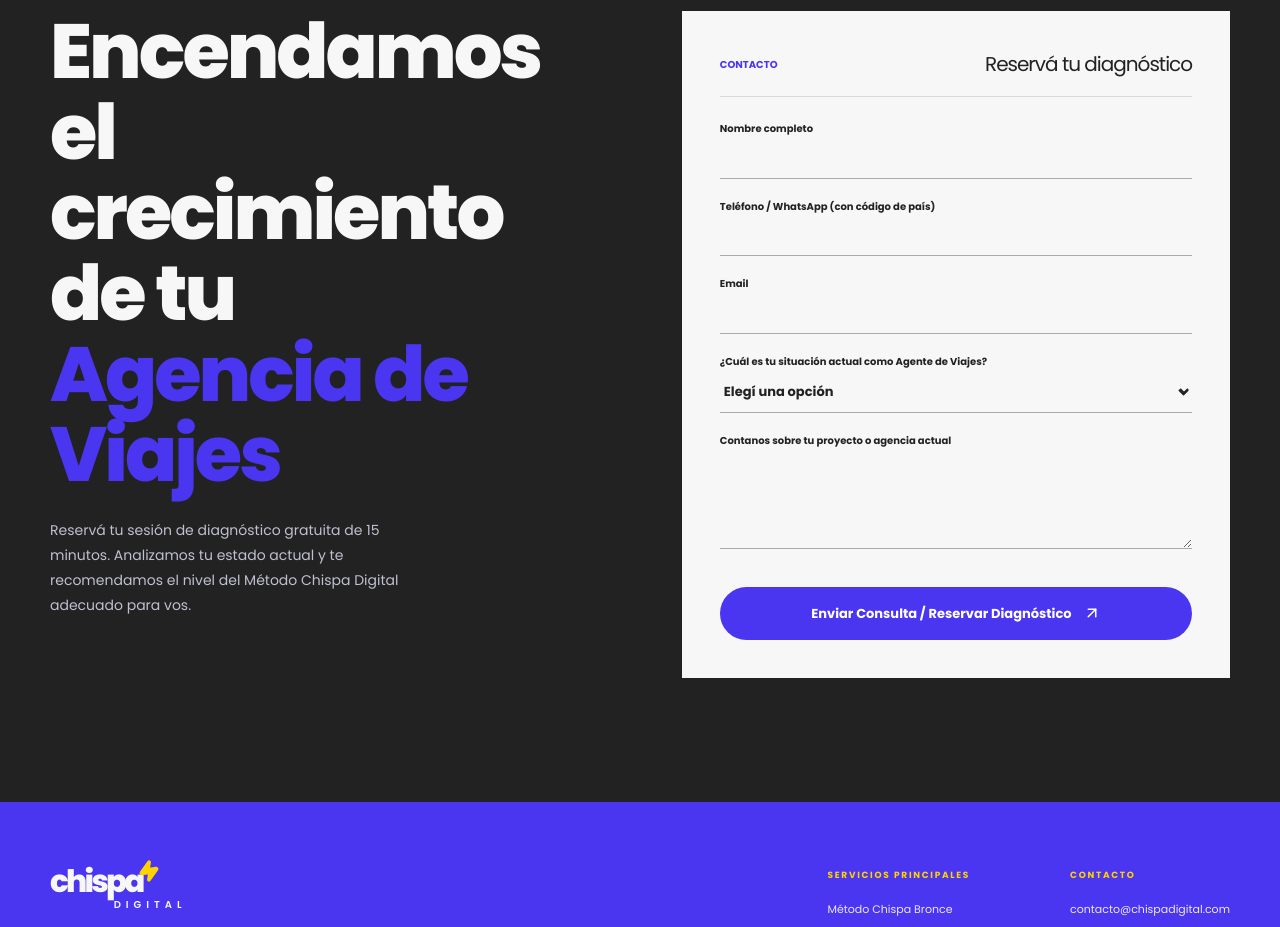
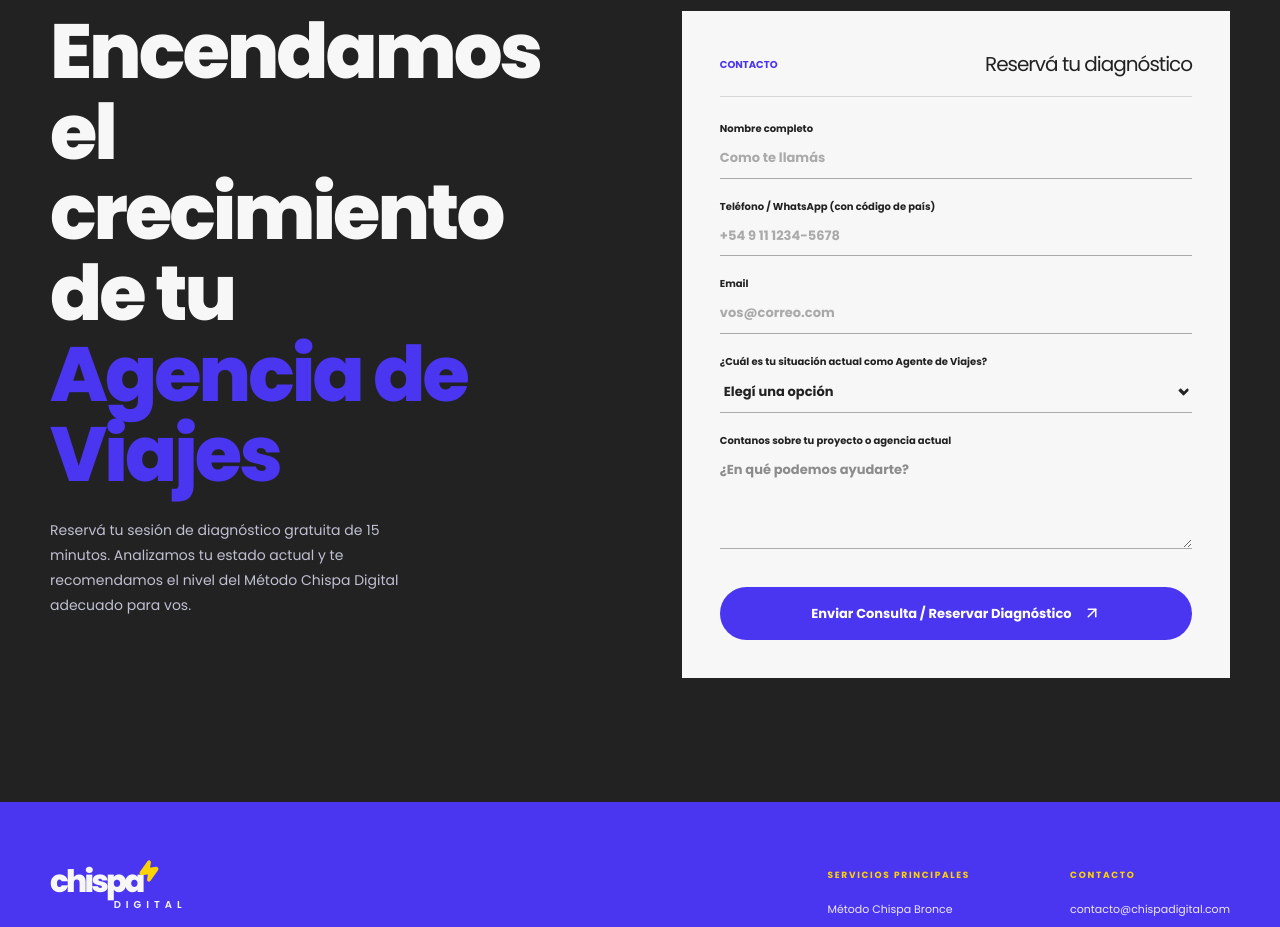
Before and after one commit to ChispaDigital/chispa-travel, a React (Vite) app: page / in a window 1280 px wide. Shown: the part 7480-8407 px from the top of the page. Built offline with nearby package versions, Linux system fonts and the light colour scheme.

Commit message:
Update App.tsx

```diff
--- a/src/App.tsx
+++ b/src/App.tsx
@@ -101,6 +101,7 @@ function App() {
   const [mobileOpen, setMobileOpen] = useState(false);
   const [selectedPlan, setSelectedPlan] = useState<PlanName>('');
   const [submitted, setSubmitted] = useState(false);
+  const [isSubmitting, setIsSubmitting] = useState(false);
   const [videoOpen, setVideoOpen] = useState(false);
   const formRef = useRef<HTMLFormElement>(null);
 
@@ -135,10 +136,34 @@ function App() {
     setMobileOpen(false);
   };
 
-  const handleSubmit = (event: FormEvent<HTMLFormElement>) => {
+  const handleSubmit = async (event: FormEvent<HTMLFormElement>) => {
     event.preventDefault();
-    setSubmitted(true);
-    formRef.current?.scrollIntoView({ behavior: 'smooth', block: 'center' });
+    setIsSubmitting(true);
+
+    const formData = new FormData(event.currentTarget);
+    if (selectedPlan) {
+      formData.append('plan_de_interes', selectedPlan);
+    }
+
+    try {
+      await fetch('https://formspree.io/f/xljdqvdw', {
+        method: 'POST',
+        body: formData,
+        headers: {
+          Accept: 'application/json',
+        },
+      });
+    } catch (error) {
+      console.error('Error enviando formulario:', error);
+    } finally {
+      setIsSubmitting(false);
+      setSubmitted(true);
+      window.open(
+        'https://calendly.com/contacto-chispadigital/reunion-de-descubrimiento-15-min-clone',
+        '_blank',
+      );
+      formRef.current?.scrollIntoView({ behavior: 'smooth', block: 'center' });
+    }
   };
 
   const closeMobile = () => setMobileOpen(false);
@@ -311,7 +336,7 @@ function App() {
               </button>
               <a
                 className="text-button"
-                href="https://calendly.com/contacto-chispadigital/reunion-de-descubrimiento-15-min-clone?month=2026-10"
+                href="https://calendly.com/contacto-chispadigital/reunion-de-descubrimiento-15-min-clone"
                 target="_blank"
                 rel="noreferrer"
                 data-testid="button-free-consultation"
@@ -723,8 +748,11 @@ function App() {
                 <div className="success-icon">
                   <Check size={30} />
                 </div>
-                <h3>Consulta enviada.</h3>
-                <p>Gracias por reservar tu diagnóstico gratuito de 15 minutos.</p>
+                <h3>¡Mensaje enviado!</h3>
+                <p>
+                  Recibimos tu consulta. Te respondemos en menos de 24 horas
+                  hábiles desde contacto@chispadigital.com.
+                </p>
                 <button
                   type="button"
                   className="button button-yellow"
@@ -742,15 +770,30 @@ function App() {
                 </div>
                 <label>
                   Nombre completo
-                  <input required name="name" type="text" />
+                  <input
+                    required
+                    name="name"
+                    type="text"
+                    placeholder="Como te llamás"
+                  />
                 </label>
                 <label>
                   Teléfono / WhatsApp (con código de país)
-                  <input required name="phone" type="tel" />
+                  <input
+                    required
+                    name="phone"
+                    type="tel"
+                    placeholder="+54 9 11 1234-5678"
+                  />
                 </label>
                 <label>
                   Email
-                  <input required name="email" type="email" />
+                  <input
+                    required
+                    name="email"
+                    type="email"
+                    placeholder="vos@correo.com"
+                  />
                 </label>
                 <label>
                   ¿Cuál es tu situación actual como Agente de Viajes?
@@ -776,7 +819,12 @@ function App() {
                 </label>
                 <label>
                   Contanos sobre tu proyecto o agencia actual
-                  <textarea required name="project" rows={4} />
+                  <textarea
+                    required
+                    name="project"
+                    rows={4}
+                    placeholder="¿En qué podemos ayudarte?"
+                  />
                 </label>
                 {selectedPlan && (
                   <div className="selected-plan">
@@ -795,9 +843,11 @@ function App() {
                 <button
                   className="button button-violet form-submit"
                   type="submit"
+                  disabled={isSubmitting}
                   data-testid="button-submit-diagnostic"
                 >
-                  Enviar Consulta / Reservar Diagnóstico <ArrowUpRight size={18} />
+                  {isSubmitting ? 'Enviando...' : 'Enviar Consulta / Reservar Diagnóstico'}{' '}
+                  <ArrowUpRight size={18} />
                 </button>
               </>
             )}
```
